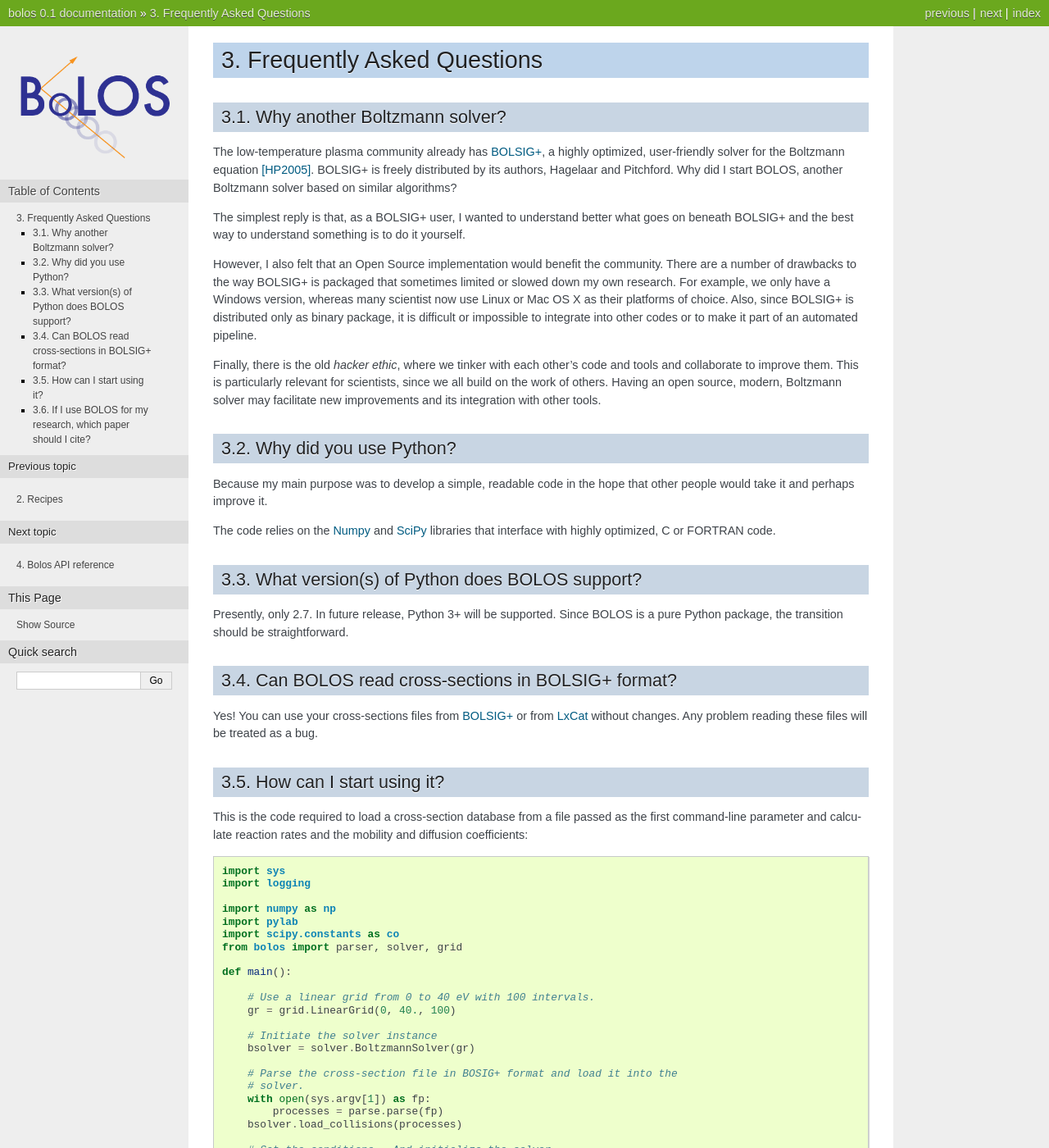
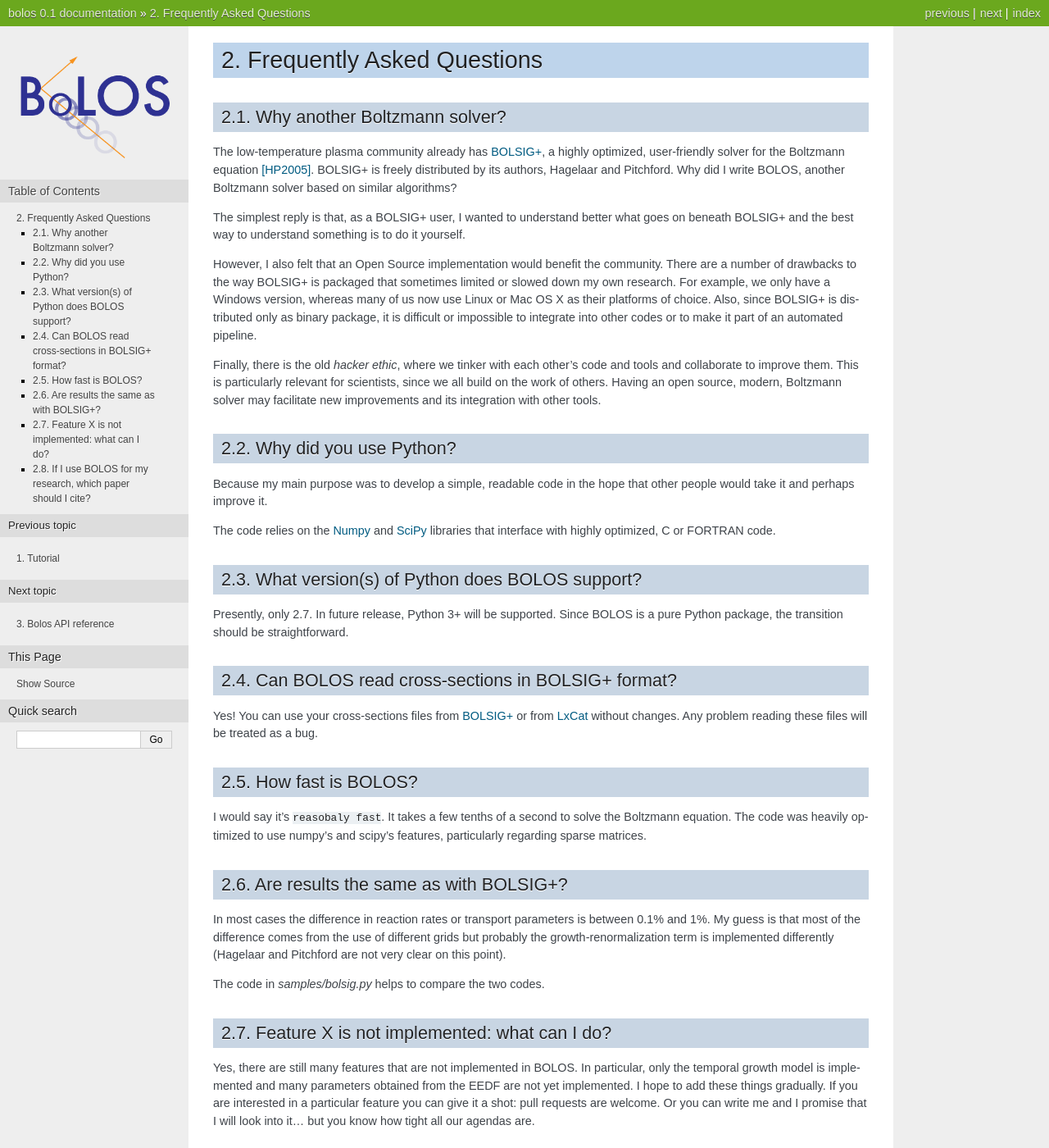
Before and after one commit to aluque/bolos, a Sphinx documentation site: the page built from docs/source/faq.rst, in a window 1280 px wide and 1400 px high. Shown: the whole window at 82% size. Built offline with Sphinx 7.4.7, drawn with Linux system fonts in a browser that asks for light colours; pages that are not in the unit, such as notebooks, are missing from menus; some of the changed text lies outside the part shown.

Commit message:
Commit before uploading to github: * Improvements in documentation * Private methods in parser.py

```diff
--- a/README.rst
+++ b/README.rst
@@ -23,8 +23,8 @@
 
 .. _LGPLv2 License: http://www.gnu.org/licenses/lgpl-2.0.html
 .. _BOLSIG+: http://www.bolsig.laplace.univ-tlse.fr/
-.. _homepage: http://pypi.python.org/pypi/picamera/
-.. _documentation: http://picamera.readthedocs.org/
+.. _homepage: http://pypi.python.org/pypi/bolos/
+.. _documentation: http://bolos.readthedocs.org/
 .. _source code: https://github.com/aluque/bolos
 .. _bug tracker: https://github.com/aluque/bolos/issues
 .. [HP2005] *Solving the Boltzmann equation to obtain electron transport coefficients and rate coefficients for fluid models*, G. J. M. Hagelaar and L. C. Pitchford, Plasma Sources Sci. Technol. **14** (2005) 722–733.
--- a/docs/source/faq.rst
+++ b/docs/source/faq.rst
@@ -12,9 +12,8 @@
 The low-temperature plasma community already has
 `BOLSIG+ <http://www.bolsig.laplace.univ-tlse.fr/>`_, a highly optimized,
 user-friendly solver for the Boltzmann equation [HP2005]_.  BOLSIG+ is
-freely distributed
-by its authors, Hagelaar and Pitchford.  Why did I start BOLOS,
-another Boltzmann solver based on similar algorithms?
+freely distributed by its authors, Hagelaar and Pitchford.  Why did I write
+BOLOS, another Boltzmann solver based on similar algorithms?
 
 The simplest reply is that, as a BOLSIG+ user, I wanted to understand better
 what goes on beneath BOLSIG+ and the best way to understand something is
@@ -24,7 +23,7 @@
 implementation would benefit the community.  There are a number of
 drawbacks to the way BOLSIG+ is packaged that sometimes limited or
 slowed down my own research.  For example, we only have a Windows
-version, whereas many scientist now use Linux or Mac OS X as their
+version, whereas many of us now use Linux or Mac OS X as their
 platforms of choice.  Also, since BOLSIG+ is distributed only as
 binary package, it is difficult or impossible to integrate into other
 codes or to make it part of an automated pipeline.
@@ -66,78 +65,34 @@
 bug.
 
 
+How fast is BOLOS?
+^^^^^^^^^^^^^^^^^^
 
-How can I start using it?
-^^^^^^^^^^^^^^^^^^^^^^^^^
-
-This is the code required to load a cross-section database from a file
-passed as the first command-line parameter and
-calculate reaction rates and the mobility and diffusion coefficients::
-
-  import sys
-  import logging
-
-  import numpy as np
-  import pylab
-  import scipy.constants as co
-  from bolos import parser, solver, grid
-
-  def main():
-
-      # Use a linear grid from 0 to 40 eV with 100 intervals.
-      gr = grid.LinearGrid(0, 40., 100)
-
-      # Initiate the solver instance
-      bsolver = solver.BoltzmannSolver(gr)
-
-      # Parse the cross-section file in BOSIG+ format and load it into the
-      # solver.
-      with open(sys.argv[1]) as fp:
-          processes = parse.parse(fp)
-      bsolver.load_collisions(processes)
-
-      # Set the conditions.  And initialize the solver
-      bsolver.target['N2'].density = 0.8
-      bsolver.target['O2'].density = 0.2
-      bsolver.kT = 300 * co.k / co.eV
-      bsolver.EN = 100 * solver.TOWNSEND
-      bsolver.init()
-
-      # Start with Maxwell EEDF as initial guess.  Here we are starting with
-      # with an electron temperature of 2 eV
-      f0 = bsolver.maxwell(2.0)
-
-      # Solve the Boltzmann equation with a tolerance 1e-5 and 50
-      max. iteration  s.
-      f1 = bsolver.converge(f0, maxn=50, rtol=1e-5)
-
-      # Search for a particular process in the solver and print its rate.
-      k = bsolver.search('N2 -> N2^+')
-      print "THE REACTION RATE OF %s IS %g\n" % (k, bsolver.rate(f1, k))
-
-      # You can also iterate over all processes or over processes of a certain
-      # type.
-      print "\nREACTION RATES OF INELASTIC PROCESSES:\n"
-      for t, k in bsolver.iter_inelastic():
-          print k, bsolver.rate(f1, k)
-
-      # Calculate the mobility and diffusion.
-      print "\nTRANSPORT PARAMETERS:\n"
-      print "mobility * N  = %g  (1/m/V/s)" % bsolver.mobility(f1)
-      print "diffusion * N = %g  (1/m/s)" % bsolver.diffusion(f1)
+I would say it's ``reasobaly fast``.  It takes a few tenths of a second to
+solve the Boltzmann equation.  The code was heavily optimized to use numpy's
+and scipy's features, particularly regarding sparse matrices.
 
 
+Are results the same as with BOLSIG+?
+^^^^^^^^^^^^^^^^^^^^^^^^^^^^^^^^^^^^^
+
+In most cases the difference in reaction rates or transport parameters is
+between 0.1% and 1%.  My guess is that most of the difference comes from the
+use of different grids but probably the growth-renormalization term is
+implemented differently (Hagelaar and Pitchford are not very clear on this
+point).
+
+The code in `samples/bolsig.py` helps to compare the two codes.
 
 
-  if __name__ == '__main__':
-      main()
+Feature X is not implemented: what can I do?
+^^^^^^^^^^^^^^^^^^^^^^^^^^^^^^^^^^^^^^^^^^^^
 
-
-This code is distributed in the ``sample.py`` file of the
-distribution.  You can invoke it as::
-
-  python sample.py LXCat-June2013.txt
-
+Yes, there are still many features that are not implemented in BOLOS.
+In particular, only the temporal growth model is implemented and many parameters obtained from the EEDF are not yet implemented.  I hope
+to add these things gradually.  If you are interested in a particular
+feature you can give it a shot:  pull requests are welcome.  Or you can write
+me and I promise that I will look into it... but you know how tight all our agendas are.
 
 
 If I use BOLOS for my research, which paper should I cite?
@@ -147,10 +102,10 @@
 should definitely cite their paper [HP2005]_.
 
 There is not yet any publication associated directly with BOLOS, so if
-you use it please link to its source repository at github.
+you use it please link to its `source code`_ at github.
 
 .. _BOLSIG+: http://www.bolsig.laplace.univ-tlse.fr/
-
+.. _source code: https://github.com/aluque/bolos
 .. [HP2005] *Solving the Boltzmann equation to obtain electron transport
 coefficients and rate coefficients for fluid models*, G. J. M. Hagelaar
 and L. C. Pitchford, Plasma Sources Sci. Technol. **14** (2005)
--- a/docs/source/tutorial.rst
+++ b/docs/source/tutorial.rst
@@ -45,7 +45,7 @@
 Usually you only need to import these three packages:
 
   * `parser` contains methods to parse a file with cross-sections in
-    Bolsig+ format,
+    BOLSIG+ format,
   * `grid` allows you to define different types of grids in energy space.
   * `solver` contains the :class:`solver.BoltzmannSolver`, which the class that
     you will use to solve the Boltzmann equation.
@@ -193,3 +193,13 @@
 
   for target, proc in boltzmann.iter_inelastic():
       print "The rate of %s is %g" % (str(proc), boltzmann.rate(f1, proc))
+
+
+Learn more
+^^^^^^^^^^
+BOLOS is an ongoing effort and some of its features are not yet
+properly implemented or documented.  If you want to learn more you can
+go to the `samples/` folder in the github repository.  The code
+contains lots of (hopefully useful) comments, so if you want to
+understand better how to use or extend BOLOS, you should also read
+that.
```
Also changed, not shown: docs/source/api.rst (+0 -15 lines), docs/source/index.rst (+5 -9 lines), 1 other file.
